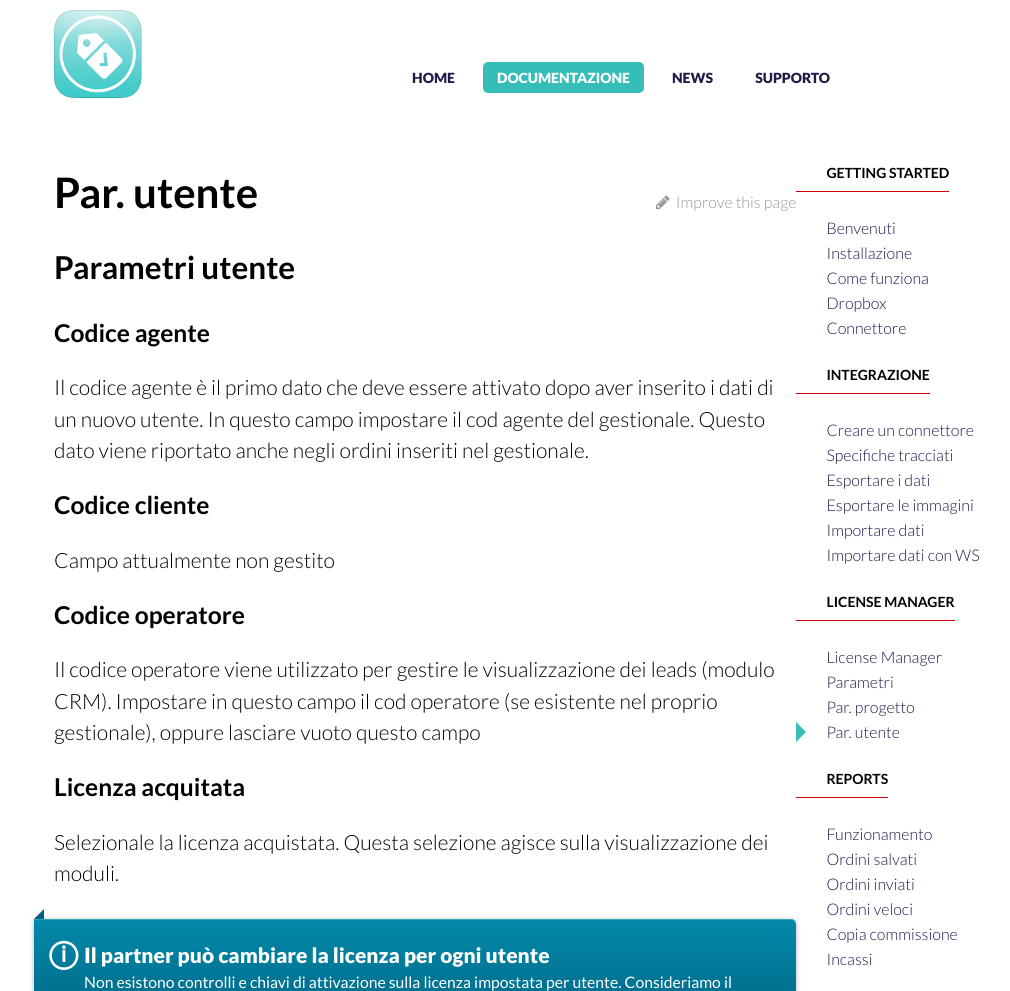
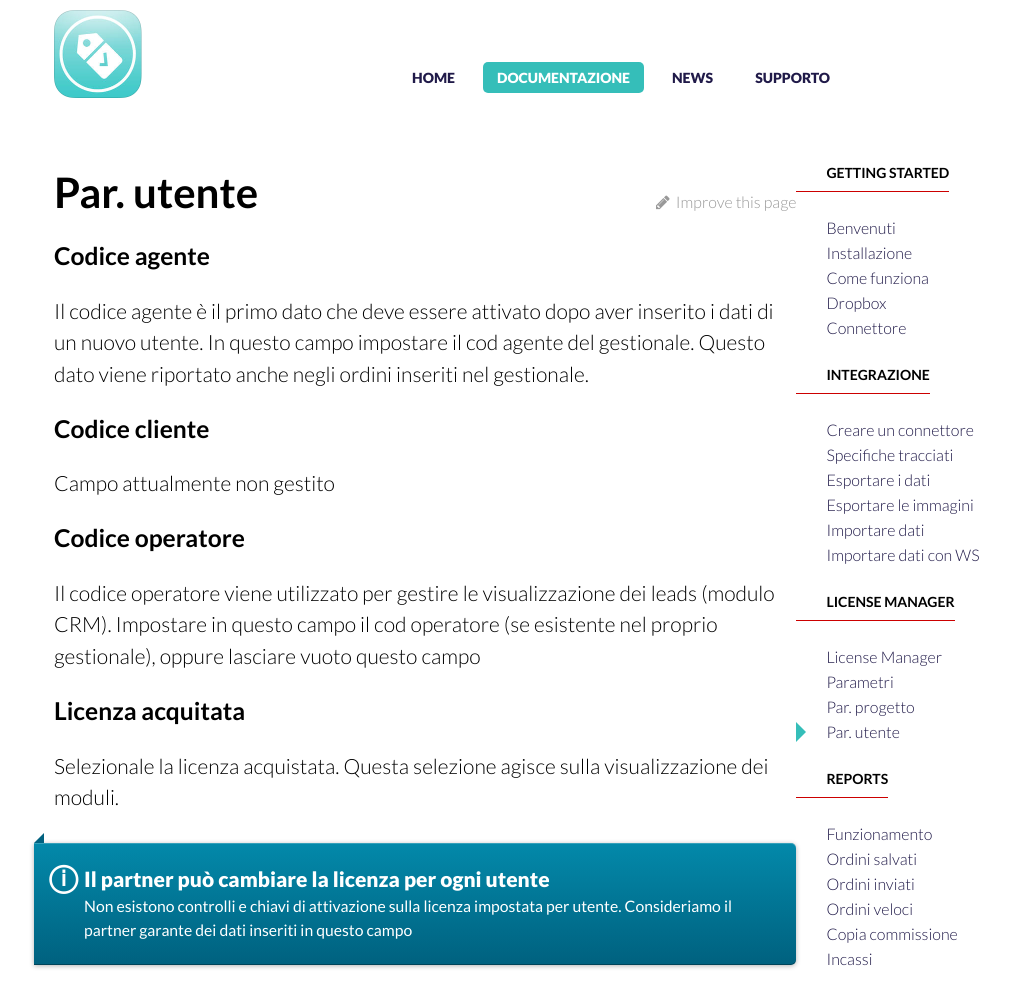
Before and after one commit to teopost/icommerce-website, a Jekyll site: the page built from _docs/par-utente.md, in a window 1280 px wide, cut to the strip 0-991 px from the top of the page. Shown: the whole strip, without its empty margins (117-1127 px from the left). Built offline with Jekyll 4.4.1, drawn with Linux system fonts in a browser that asks for light colours; comment, search, counter and statistics services are not loaded.

```diff
--- a/_docs/par-utente.md
+++ b/_docs/par-utente.md
@@ -3,9 +3,6 @@ layout: docs
 title: Par. utente
 permalink: /docs/par-utente/
 ---
-
-## Parametri utente
-
 ### Codice agente
 Il codice agente è il primo dato che deve essere attivato dopo aver inserito i dati di un nuovo utente.
 In questo campo impostare il cod agente del gestionale.
```
Also changed, not shown: _docs/par-progetto.md (+0 -2 lines).
